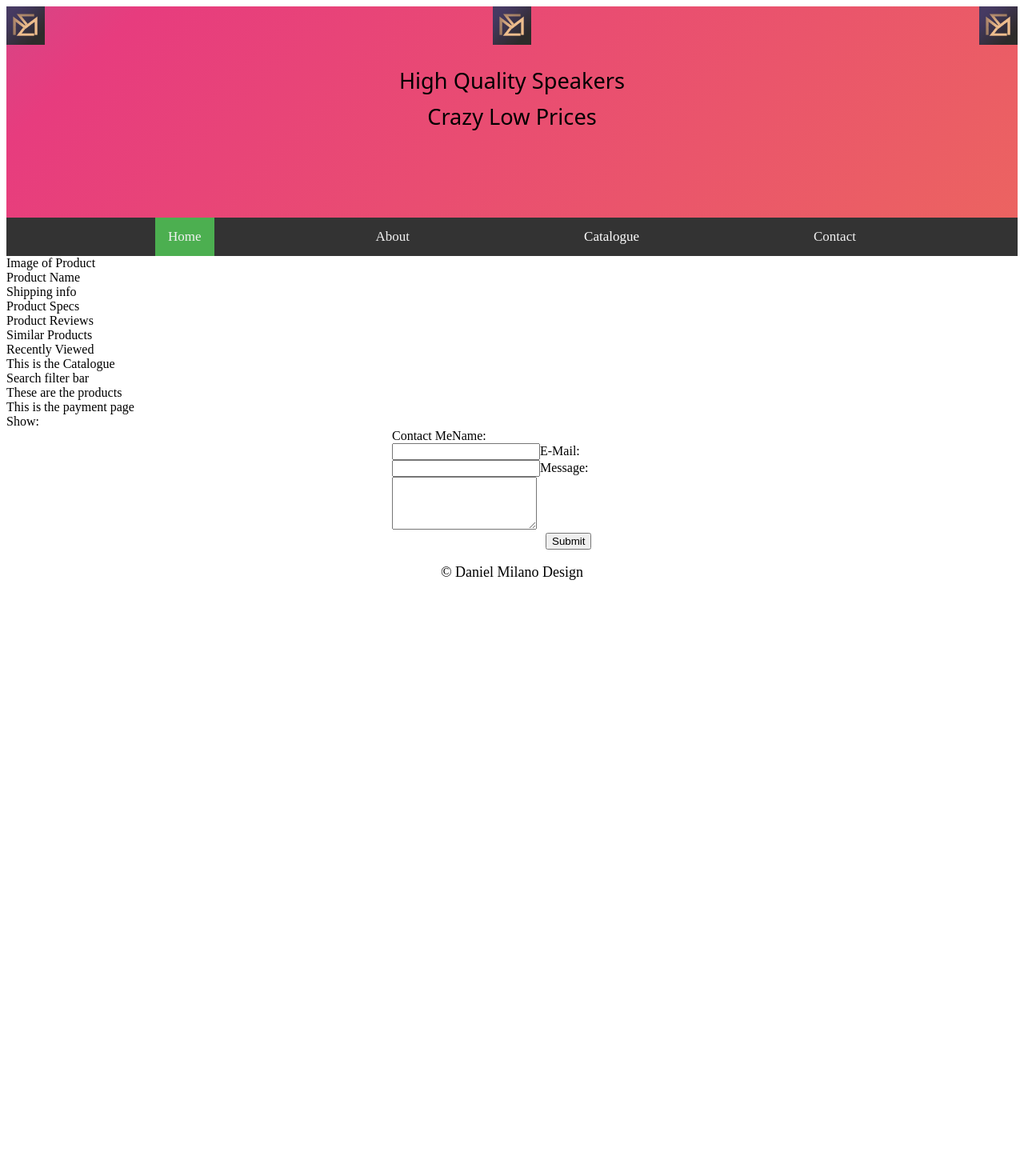
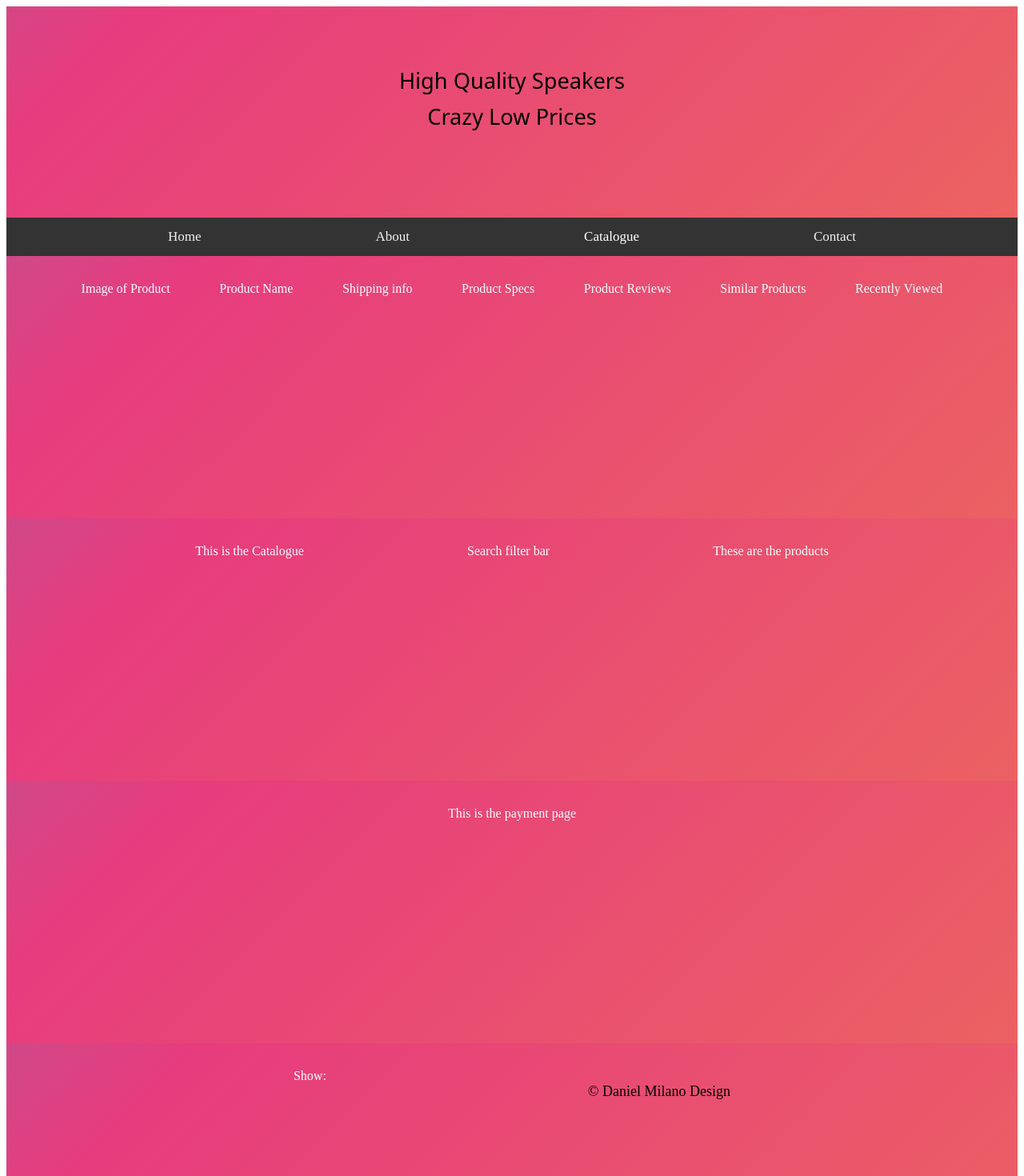
Before and after one commit to milano12345/speakerCatalogue, a React (Create React App) app in the folder catalogue/: page / in a window 1280 px wide. Shown: the top 1470 px of the page at 80% size. Before the commit the page ends 800 px from the top, so only its background shows below. Built offline with nearby package versions, Linux system fonts and the light colour scheme.

Commit message:
updated padding on all components, updated navbar styling + background on all components

```diff
--- a/catalogue/src/App.css
+++ b/catalogue/src/App.css
@@ -1,5 +1,6 @@
 .App {
   text-align: center;
+  box-sizing: border-box;
 }
 
 .App-logo {
@@ -118,8 +119,7 @@ h6 {
 
 /* Add an active class to highlight the current page */
 .active {
-  background-color: #4caf50;
-  color: white;
+  color: #23a6d5;
 }
 
 /* Hide the link that should open and close the topnav on small screens */
@@ -149,7 +149,7 @@ h6 {
 .dropdown-content {
   display: none;
   position: absolute;
-  background-color: #f9f9f9;
+  background-color: #23a6d5;
   min-width: 160px;
   box-shadow: 0px 8px 16px 0px rgba(0, 0, 0, 0.2);
   z-index: 1;
@@ -232,16 +232,42 @@ h6 {
 
 /* Description Styles */
 
+.description {
+  display: flex;
+  justify-content: space-evenly;
+  flex-wrap: wrap;
+  padding: 2rem;
+}
 /* End */
 
 /* Catalogue Styles */
 
+.catalogue {
+  display: flex;
+  justify-content: space-evenly;
+  flex-wrap: wrap;
+  padding: 2rem;
+}
+
 /* End */
 /* Payment Styles */
+
+.payment {
+  display: flex;
+  justify-content: space-evenly;
+  flex-wrap: wrap;
+  padding: 2rem;
+}
 
 /* End */
 
 /* Footer/Form Styles */
+.footer {
+  display: flex;
+  justify-content: space-evenly;
+  flex-wrap: wrap;
+  padding: 2rem;
+}
 .helpForm {
   display: block;
   width: 300px;
--- a/catalogue/src/components/Catalogue.js
+++ b/catalogue/src/components/Catalogue.js
@@ -1,7 +1,7 @@
 import React from "react";
 
 const Catalogue = () => (
-  <div className={"catalogue"}>
+  <div className={"catalogue test"}>
     This is the Catalogue
     <div className={"filterBar"}>Search filter bar</div>
     <div className={"productCatalogue"}>These are the products</div>
--- a/catalogue/src/components/Description.js
+++ b/catalogue/src/components/Description.js
@@ -1,7 +1,7 @@
 import React from "react";
 
 const Description = () => (
-  <div className={"description"}>
+  <div className={"description test"}>
     <div className={"productImage"}>Image of Product</div>
     <div className={"productName"}>Product Name</div>
     <div className={"shippingInfo"}>Shipping info</div>
--- a/catalogue/src/components/Footer.js
+++ b/catalogue/src/components/Footer.js
@@ -18,12 +18,11 @@ import { VisibilityFilters } from "../redux/actions/index";
 import ClassForm from "./ClassForm";
 
 const Footer = () => (
-  <div>
+  <div className="footer test">
     <span>Show: </span>
     {/* <FilterLink filter={VisibilityFilters.SHOW_ALL}>All</FilterLink>
     <FilterLink filter={VisibilityFilters.SHOW_ACTIVE}>Active</FilterLink>
     <FilterLink filter={VisibilityFilters.SHOW_COMPLETED}>Completed</FilterLink> */}
-    <ClassForm />
     <p style={{ textAlign: "center", fontSize: "18px", color: "black" }}>
       &copy; Daniel Milano Design
     </p>
--- a/catalogue/src/components/Header.js
+++ b/catalogue/src/components/Header.js
@@ -23,7 +23,7 @@ class Header extends React.Component {
   render() {
     return (
       <div className={this.state.animationClass}>
-        <div className="imgcontainer">
+        {/* <div className="imgcontainer">
           <img
             className="logo"
             src={require("../images/milano.jpg")}
@@ -39,7 +39,7 @@ class Header extends React.Component {
             src={require("../images/milano.jpg")}
             alt={"logo"}
           />
-        </div>
+        </div> */}
         <h1>High Quality Speakers</h1>
         <h6>Crazy Low Prices</h6>
       </div>
--- a/catalogue/src/components/Payment.js
+++ b/catalogue/src/components/Payment.js
@@ -1,5 +1,7 @@
 import React from "react";
 
-const Payment = () => <div>This is the payment page</div>;
+const Payment = () => (
+  <div className="payment test">This is the payment page</div>
+);
 
 export default Payment;
```
